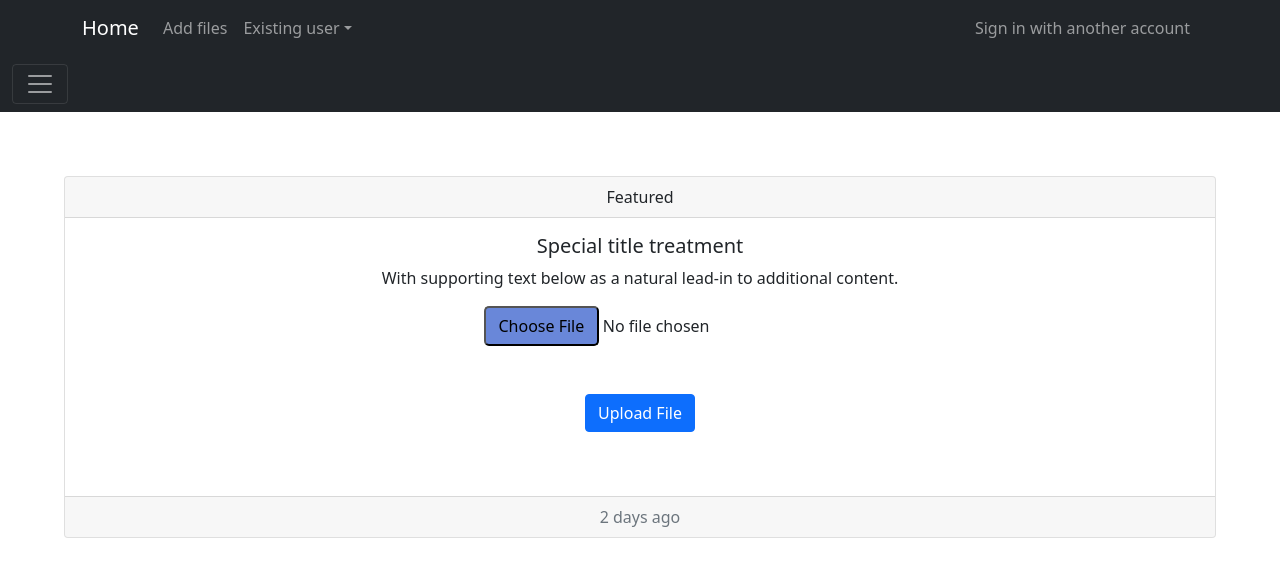
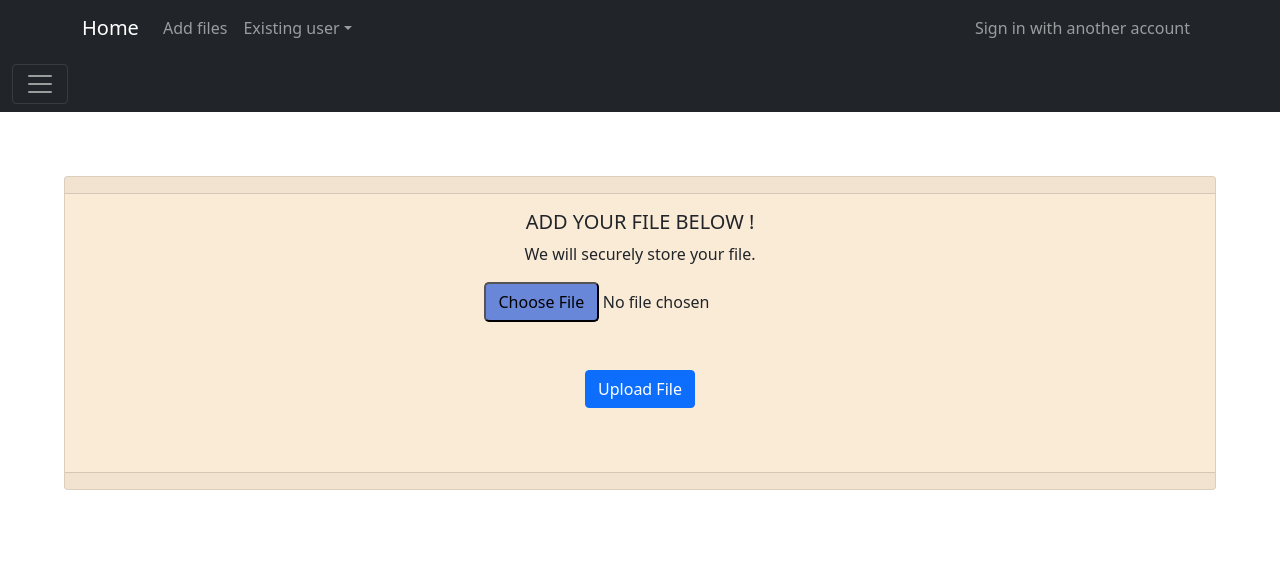
Before and after one commit to sanz17/sfs, a React (Create React App) app: page /Add in a window 1280 px wide. Shown: the top 576 px of the page. Built offline with nearby package versions, Linux system fonts and the light colour scheme.

Commit message:
add: file upload

```diff
--- a/src/components/CSS/Add.css
+++ b/src/components/CSS/Add.css
@@ -1,6 +1,7 @@
 .text-center{
     margin: 5% 5% 0 5%;
     vertical-align: middle;
+    background-color: antiquewhite;
 }
 
 .choose_file::file-selector-button {
@@ -10,5 +11,5 @@
 }
 
 .choose_file::file-selector-button:hover {
-    background-color: rgb(0, 200, 255);
+    background-color: rgb(0, 136, 255);
 }
--- a/src/components/LeftSide.jsx
+++ b/src/components/LeftSide.jsx
@@ -65,7 +65,7 @@ const LeftSide = () => {
           <Form.Control type="password" placeholder="Password" onChange={handlePassword} value={password}/>
         </Form.Group>
         <Button variant="primary" type="Sign in" onClick={checkFields}>
-          Submit
+          Sign in
         </Button>
       </Form>
     </div>
--- a/src/components/Menu.jsx
+++ b/src/components/Menu.jsx
@@ -40,7 +40,7 @@ const Menu = () => {
                 </NavDropdown>
               </Nav>
               <Nav>
-                <Nav.Link href="#deets">Sign in with another account</Nav.Link>
+                <Nav.Link as={Link} to={"/"}>Sign in with another account</Nav.Link>
               </Nav>
             </Navbar.Collapse>
           </Container>
--- a/src/components/add.jsx
+++ b/src/components/add.jsx
@@ -4,22 +4,21 @@ import {Card, Button} from 'react-bootstrap'
 
 const Add = () => {
   const checkFile=()=>{
-      alert("Chose File");
+      alert("Please choose a File");
   }
   return (
     <>
-      <Card className="text-center">
-        <Card.Header>Featured</Card.Header>
+      <Card className="text-center" collapseOnSelect expand="lg"  variant="dark">
+        <Card.Header></Card.Header>
         <Card.Body>
-          <Card.Title>Special title treatment</Card.Title>
+          <Card.Title>ADD YOUR FILE BELOW !</Card.Title>
           <Card.Text>
-            With supporting text below as a natural lead-in to additional
-            content.
+            We will securely store your file.
           </Card.Text>
           <input type="file"  className="choose_file"/> <br />
           <Button variant="primary" className="my-5" onClick={checkFile}>Upload File</Button>
         </Card.Body>
-        <Card.Footer className="text-muted">2 days ago</Card.Footer>
+        <Card.Footer className="text-muted"></Card.Footer>
       </Card>
     </>
   );
```
